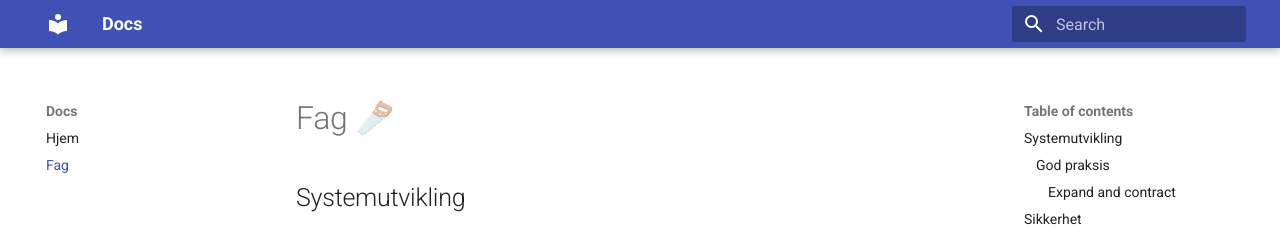
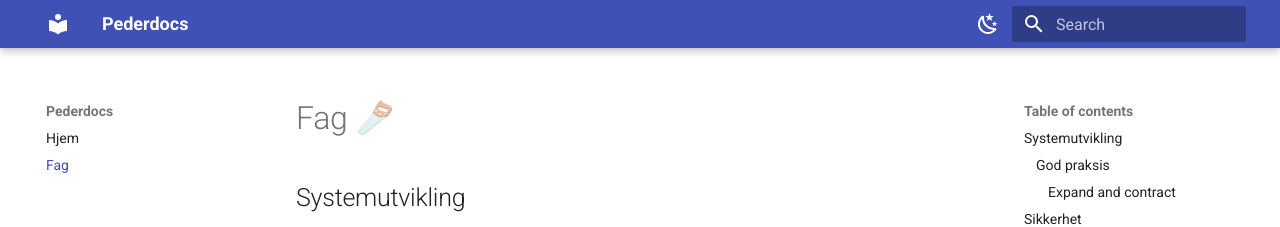
Before and after one commit to korsveien/docs, an MkDocs documentation site: the page built from docs/fag.md, in a window 1280 px wide. Shown: the top 227 px of the page. Built offline with MkDocs 1.6.1 and Material for MkDocs 9.7.7, drawn with Linux system fonts in a browser that asks for light colours.

Commit message:
Add palette

```diff
--- a/mkdocs.yml
+++ b/mkdocs.yml
@@ -1,6 +1,17 @@
-site_name: Docs
+site_name: Pederdocs
 theme:
   name: material
+  palette:
+    - scheme: default
+      toggle:
+        icon: material/weather-night
+        name: Switch to dark mode
+
+    - scheme: slate
+      toggle:
+        icon: material/weather-sunny
+        name: Switch to light mode
+
 nav:
   - Hjem: hjem.md
   - Fag: fag.md
```
